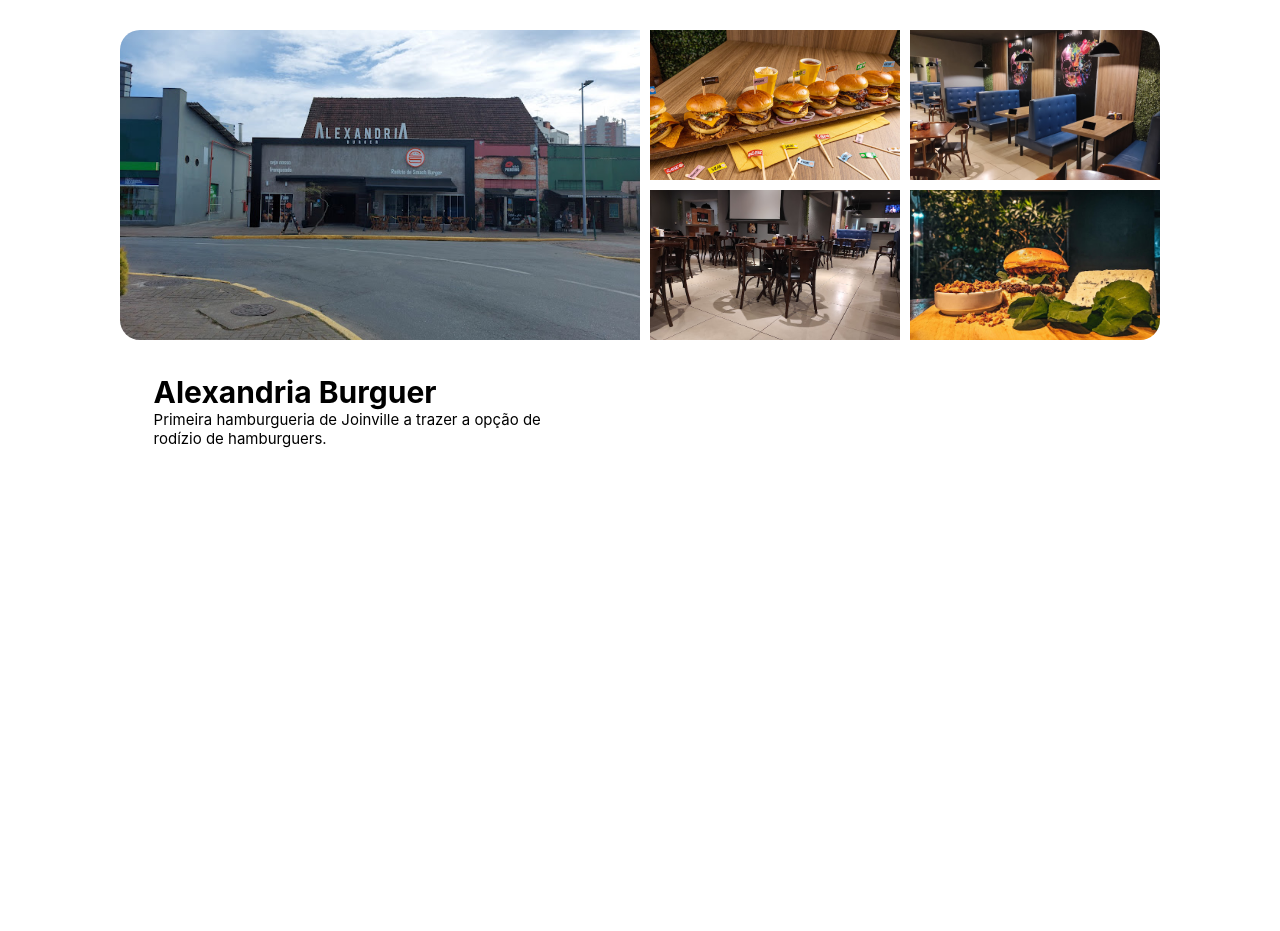
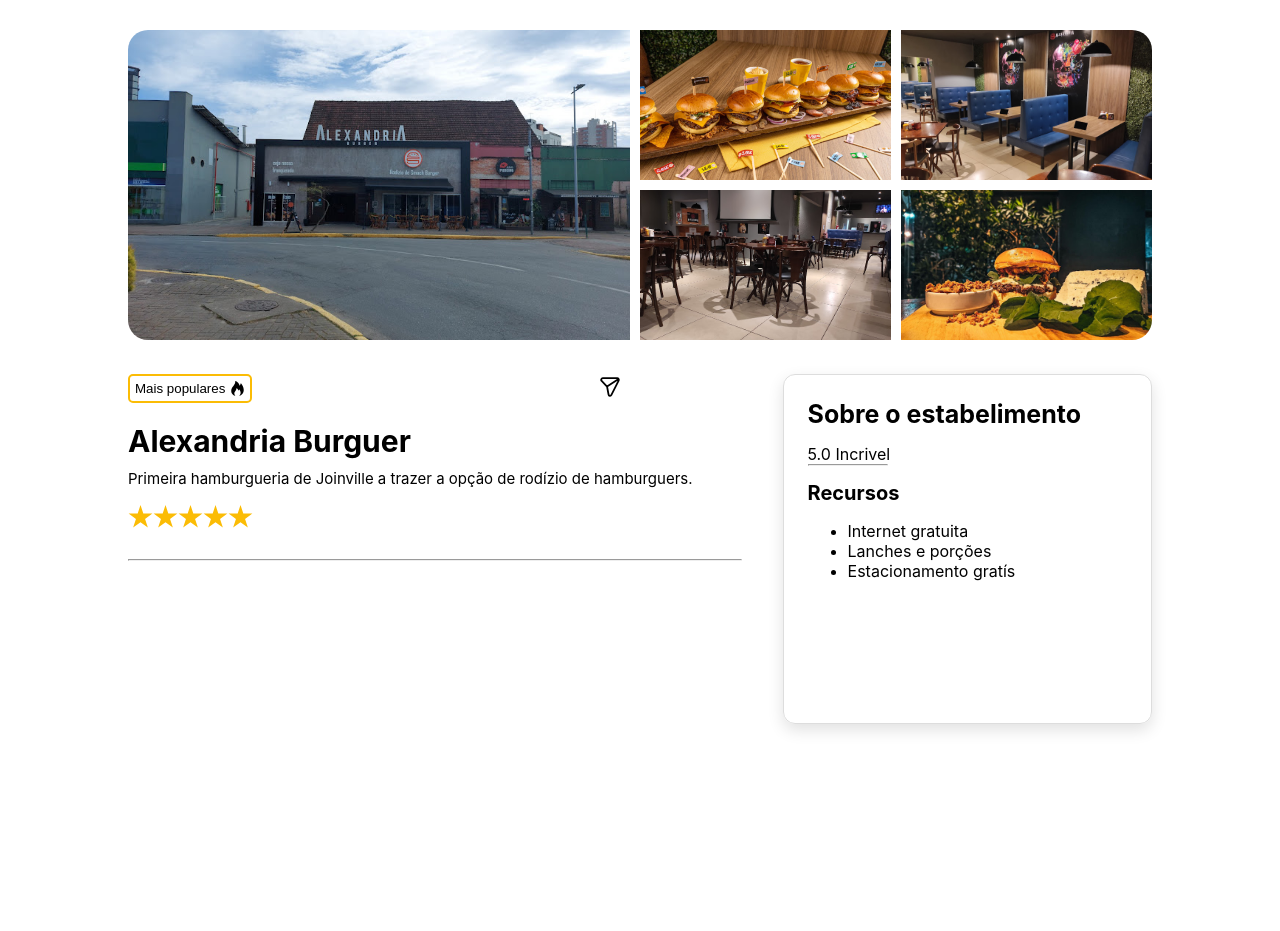
Before and after one commit to MiguelHort/Crowd, a PHP site: page /html/local.html in a window 1280 px wide. Shown: the part 97-1028 px from the top of the page. Before the commit the page ends 545 px from the top, so only its background shows below. Run offline with PHP 8.4, Linux system fonts and the light colour scheme.

Commit message:
Tela dos locais

```diff
--- a/css/local.css
+++ b/css/local.css
@@ -1,6 +1,14 @@
 * {
     margin: 0;
     padding: 0;
+}
+
+ul {
+    margin-block-start: 1em;
+    margin-block-end: 1em;
+    margin-inline-start: 0px;
+    margin-inline-end: 0px;
+    padding-inline-start: 40px;
 }
 
 a {
@@ -29,6 +37,7 @@
     font-family: 'Roboto', sans-serif;
     height: 12vh;
     border-bottom: solid #D0D0D0 1px;
+    background-color: white;
 }
 
 .logo1 img {
@@ -103,9 +112,6 @@
     background-color: #FBBC05;
 }
 
-
-
-
 /* Seção das imagens */
 
 #imagens {
@@ -113,18 +119,27 @@
     flex-direction: column;
     justify-content: center;
     align-items: center;
+    width: 80%;
 }
 
 #gradeImagens {
     display: flex;
-    justify-content: center;
     gap: 10px;
-    width: 90%;
+    width: 100%;
     padding: 30px;
 }
 
+img:hover {
+    filter: brightness(80%);
+}
+
+#imagemPrincipal {
+    width: 50%;
+    height: 100%;
+}
+
 #imagemPrincipal img {
-    width: 520px;
+    width: 100%;
     height: 310px;
     border-radius: 20px 0px 0px 20px;
     object-fit: cover;
@@ -133,11 +148,12 @@
 #imagemSegundaria {
     display: flex;
     flex-direction: column;
+    width: 25%;
     gap: 10px;
 }
 
 #imagemSegundaria img {
-    width: 250px;
+    width: 100%;
     height: 150px;
     object-fit: cover;
 }
@@ -145,11 +161,12 @@
 #imagemTerciaria {
     display: flex;
     flex-direction: column;
+    width: 25%;
     gap: 10px;
 }
 
 #imagemTerciaria img {
-    width: 250px;
+    width: 100%;
     height: 150px;
     object-fit: cover;
 }
@@ -166,13 +183,46 @@
 
 #informacoes {
     display: flex;
-    flex-direction: column;
     justify-content: left;
-    width: 76%;
+    width: 80%;
+    height: 2000px;
+}
+
+#corpoEsquerdo {
+    width: 60%;
+}
+
+#opcoes {
+    display: flex;
+    justify-content: space-between;
+    width: 80%;
+}
+
+.categoria {
+    display: flex;
+    align-items: center;
+    gap: 5px;
+    background: none;
+    border: solid #FBBC05 2px;
+    padding: 5px ;
+    border-radius: 5px;
+}
+
+#compartilhar {
+    background: none;
+    border: none;
+}
+
+#compartilhar path:hover  {
+    stroke: #FBBC05;
+    cursor: pointer;
 }
 
 #informacoesIniciais {
-    width: 40%;
+    display: flex;
+    flex-direction: column;
+    gap: 10px;
+    padding: 20px 0px;
 }
 
 #informacoesIniciais h1 {
@@ -184,3 +234,93 @@
     text-align: left;
     font-size: 15px;
 }
+
+/* Sobre o estabelecimento */
+
+#corpoDireito {
+    display: flex;
+    width: 40%;
+    justify-content: right;
+}
+
+#sobreEstabelecimento {
+    width: 78%;
+    height: 300px;
+    border: 1px solid rgb(221, 221, 221);
+    border-radius: 12px;
+    padding: 24px;
+    box-shadow: rgba(0, 0, 0, 0.12) 0px 6px 16px;
+}
+
+#sobreEstabelecimento h1 {
+    font-size: 25px;
+}
+
+#sobreEstabelecimento h2 {
+    margin-top: 15px;
+    font-size: 20px;
+}
+
+#sobreEstabelecimento p {
+    margin-top: 15px;
+}
+
+#sobreEstabelecimento hr {
+    width: 78px;
+}
+
+/* Rodapé */
+
+footer {
+    width: 100%;
+    height: 200px;
+    background-color: #FBBC05;
+}
+
+
+
+
+
+
+
+
+
+
+
+/* Responsivel */
+
+@media (min-width: 769px) and (max-width: 1024px) {
+
+    /* Seção das imagens */
+
+    #imagens {
+        width: 80%;
+    }
+
+    /* Seção das informações */
+
+    #informacoes {
+        width: 80%;
+    }
+
+
+
+}
+
+@media (min-width: 481px) and (max-width: 768px) {
+
+    /* Seção das imagens */
+
+    #imagens {
+        width: 90%;
+    }
+
+    /* Seção das informações */
+
+    #informacoes {
+        width: 90%;
+    }
+
+
+
+}
--- a/html/local.html
+++ b/html/local.html
@@ -10,7 +10,7 @@
 
 <body>
 
-    <header>
+    <header id="header">
         <a class="logo1" href="/"><img src="../img/logo1.png" alt=""></a>
         <div id="pesquisa">
             <input type="text" placeholder="Vamos aonde?">
@@ -42,15 +42,102 @@
 
         <section id="informacoes">
 
+            <div id="corpoEsquerdo">
+                <article id="opcoes">
+                    <button class="categoria">Mais populares
+                        <svg xmlns="http://www.w3.org/2000/svg" width="15" height="15" viewBox="0 0 20 24" fill="none">
+                            <path d="M2.79253 21.8231C3.83481 22.6963 5.06917 23.31 6.39443 23.614C6.52125 23.6555 6.60659 23.4896 6.52125 23.4066C3.68264 20.6984 5.24239 17.7673 6.39443 16.4458C7.21579 15.5023 8.38561 13.9485 8.30027 11.8649C8.30027 11.6563 8.51361 11.4892 8.68192 11.6148C10.2926 12.448 11.3937 14.2816 11.69 15.7809C12.157 15.3234 12.3265 14.6146 12.3265 13.99C12.3265 13.7814 12.5801 13.6143 12.7923 13.7814C14.3177 15.1563 16.9441 19.8225 12.7069 23.4884C12.6228 23.5725 12.7069 23.7397 12.7923 23.6982C14.0771 23.3614 15.2853 22.7812 16.3515 21.9891C23.2578 16.6556 18.7658 7.19748 15.8419 4.07323C15.4614 3.69751 14.7834 3.94759 14.7834 4.48924C14.7408 5.6152 14.4018 6.86443 13.5129 7.69764C12.8349 4.86495 10.5759 1.64707 7.35565 0.0636109C6.93252 -0.144989 6.42406 0.18806 6.46673 0.646741C6.5497 4.52243 4.02161 6.99006 1.81828 10.1985C-0.131414 13.0726 -1.40197 18.3647 2.79253 21.8231Z" fill="black"/>
+                          </svg>
+                    </button>
+                    <button id="compartilhar">
+                        <svg xmlns="http://www.w3.org/2000/svg" width="20" height="20" viewBox="0 0 34 34" fill="none">
+                            <path d="M11.9859 16.1717L14.5136 29.7578C14.9908 32.3228 18.2498 32.8333 19.4096 30.5246L31.6894 6.0802C32.1645 5.1345 32.0653 4.08931 31.5902 3.29355M11.9859 16.1717L2.80484 6.77264C1.10902 5.03654 2.27117 2 4.63145 2H29.3702C30.3383 2 31.136 2.53279 31.5902 3.29355M11.9859 16.1717L31.5902 3.29355M31.5902 3.29355L31.7615 3.18097" stroke="black" stroke-width="3"/ fill="white">
+                          </svg>
+                    </button>
+                </article>
                 <article id="informacoesIniciais">
                     <h1>Alexandria Burguer</h1>
                     <P>Primeira hamburgueria de Joinville a trazer a opção de rodízio de hamburguers.</P>
+                    <div>
+                        <svg xmlns="http://www.w3.org/2000/svg" width="25" height="37" viewBox="0 0 40 37" fill="none">
+                            <path
+                                d="M20 0L24.4903 13.8197H39.0211L27.2654 22.3607L31.7557 36.1803L20 27.6393L8.2443 36.1803L12.7346 22.3607L0.97887 13.8197H15.5097L20 0Z"
+                                fill="#FBBC05" />
+                        </svg><svg xmlns="http://www.w3.org/2000/svg" width="25" height="37" viewBox="0 0 40 37"
+                            fill="none">
+                            <path
+                                d="M20 0L24.4903 13.8197H39.0211L27.2654 22.3607L31.7557 36.1803L20 27.6393L8.2443 36.1803L12.7346 22.3607L0.97887 13.8197H15.5097L20 0Z"
+                                fill="#FBBC05" />
+                        </svg><svg xmlns="http://www.w3.org/2000/svg" width="25" height="37" viewBox="0 0 40 37"
+                            fill="none">
+                            <path
+                                d="M20 0L24.4903 13.8197H39.0211L27.2654 22.3607L31.7557 36.1803L20 27.6393L8.2443 36.1803L12.7346 22.3607L0.97887 13.8197H15.5097L20 0Z"
+                                fill="#FBBC05" />
+                        </svg><svg xmlns="http://www.w3.org/2000/svg" width="25" height="37" viewBox="0 0 40 37"
+                            fill="none">
+                            <path
+                                d="M20 0L24.4903 13.8197H39.0211L27.2654 22.3607L31.7557 36.1803L20 27.6393L8.2443 36.1803L12.7346 22.3607L0.97887 13.8197H15.5097L20 0Z"
+                                fill="#FBBC05" />
+                        </svg><svg xmlns="http://www.w3.org/2000/svg" width="25" height="37" viewBox="0 0 40 37"
+                            fill="none">
+                            <path
+                                d="M20 0L24.4903 13.8197H39.0211L27.2654 22.3607L31.7557 36.1803L20 27.6393L8.2443 36.1803L12.7346 22.3607L0.97887 13.8197H15.5097L20 0Z"
+                                fill="#FBBC05" />
+                        </svg>
+                    </div>
                 </article>
 
+                <hr>
 
+
+
+
+            </div>
+
+            <div id="corpoDireito">
+                <aside id="sobreEstabelecimento">
+                    <h1>Sobre o estabelimento</h1>
+                    <p>5.0 Incrivel</p>
+                    <hr>
+                    <h2>Recursos</h2>
+                    <ul>
+                        <li>Internet gratuita</li>
+                        <li>Lanches e porções</li>
+                        <li>Estacionamento gratís</li>
+                    </ul>
+                </aside>
+            </div>
         </section>
 
+        <footer>
+            <p>By: Miguel Hort</p>
+        </footer>
+
+
     </main>
+
+    <script>
+
+        window.onscroll = function () {
+            var sobreEstabelecimento = document.getElementById('sobreEstabelecimento');
+            var header = document.getElementById('header');
+            if (window.pageYOffset > 360) {
+                header.style.position = 'fixed';
+                header.style.top = '0px';
+                header.style.width = '100%';
+                sobreEstabelecimento.style.position = 'fixed';
+                sobreEstabelecimento.style.top = '90px';
+                sobreEstabelecimento.style.width = '338px';
+
+            } else {
+                header.style.position = '';
+                sobreEstabelecimento.style.position = '';
+                sobreEstabelecimento.style.width = '78%';
+            }
+        };
+
+    </script>
+
 </body>
 
 </html>
```
Also changed, not shown: html/local1.html (added, +74 -0 lines). Lines whose indentation alone changed are shown as unchanged.
